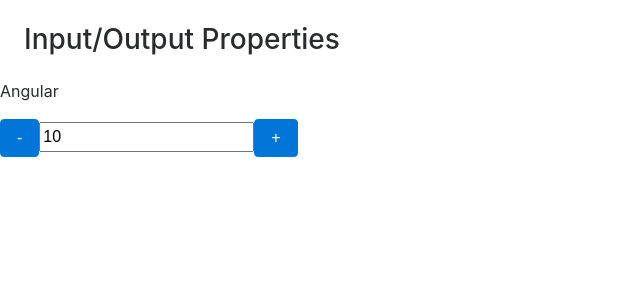
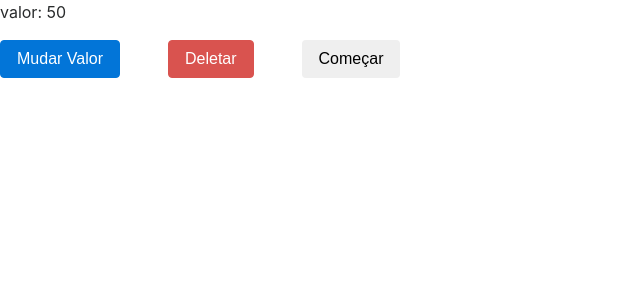
Before and after one commit to ernestopmaria/Angular_TrainingByLoiane, an Angular app in the folder databinding/: page / in a window 1280 px wide. Shown: the top 300 px of the page, without its empty margins (0-640 px from the left). Built offline with nearby package versions, Linux system fonts and the light colour scheme.

Commit message:
life cicle component

```diff
--- a/databinding/src/app/app.component.html
+++ b/databinding/src/app/app.component.html
@@ -1 +1,14 @@
-<app-databinding></app-databinding>
+<!--<app-databinding></app-databinding>-->
+<app-ciclo [valor]="valor" *ngIf="!deletarCiclo" class="mt-10"></app-ciclo>
+<div>
+  <button type="button" (click)="mudarValor()" class="btn btn-primary mr-5">
+    Mudar Valor
+  </button>
+  <button type="button" (click)="destruirCiclo()" class="btn btn-danger mr-5">
+    Deletar
+  </button>
+
+  <button type="button" (click)="comecarCiclo()" class="btn btn-alert">
+    Começar
+  </button>
+</div>
--- a/databinding/src/app/app.component.ts
+++ b/databinding/src/app/app.component.ts
@@ -3,8 +3,23 @@
 @Component({
   selector: 'app-root',
   templateUrl: './app.component.html',
-  styleUrls: ['./app.component.css']
+  styleUrls: ['./app.component.css'],
 })
 export class AppComponent {
   title = 'databinding';
+
+  valor: number = 50;
+  deletarCiclo: boolean = false;
+
+  mudarValor() {
+    this.valor++;
+  }
+
+  destruirCiclo() {
+    this.deletarCiclo = true;
+  }
+
+  comecarCiclo() {
+    this.deletarCiclo = false;
+  }
 }
--- a/databinding/src/app/app.module.ts
+++ b/databinding/src/app/app.module.ts
@@ -7,13 +7,15 @@
 import { MeuFormModule } from './meu-form/meu-form.module';
 import { InputpropertyComponent } from './inputproperty/inputproperty.component';
 import { OutputpropertyComponent } from './outputproperty/outputproperty.component';
+import { CicloComponent } from './ciclo/ciclo.component';
 
 @NgModule({
   declarations: [
     AppComponent,
     DatabindingComponent,
     InputpropertyComponent,
-    OutputpropertyComponent
+    OutputpropertyComponent,
+    CicloComponent
   ],
   imports: [
     BrowserModule,
--- /dev/null
+++ b/databinding/src/app/ciclo/ciclo.component.html
@@ -0,0 +1 @@
+<p>valor: {{ valorInicial }}</p>
--- /dev/null
+++ b/databinding/src/app/ciclo/ciclo.component.ts
@@ -0,0 +1,70 @@
+import {
+  Component,
+  OnInit,
+  OnChanges,
+  DoCheck,
+  AfterContentInit,
+  AfterContentChecked,
+  AfterViewInit,
+  AfterViewChecked,
+  OnDestroy,
+  Input,
+} from '@angular/core';
+
+@Component({
+  selector: 'app-ciclo',
+  templateUrl: './ciclo.component.html',
+  styleUrls: ['./ciclo.component.css'],
+})
+export class CicloComponent
+  implements
+    OnInit,
+    OnChanges,
+    DoCheck,
+    AfterContentInit,
+    AfterContentChecked,
+    AfterViewInit,
+    AfterViewChecked,
+    OnDestroy
+{
+  @Input('valor') valorInicial;
+
+  constructor() {
+    this.log('constructor');
+  }
+  private log(arg0: string) {
+    console.log(arg0);
+  }
+
+  ngOnChanges() {
+    this.log('ngOnChanges');
+  }
+
+  ngOnInit() {
+    this.log('ngOnInit');
+  }
+
+  ngDoCheck() {
+    this.log('ngDoCheck');
+  }
+
+  ngAfterContentInit() {
+    this.log('ngAfterContentInit');
+  }
+
+  ngAfterContentChecked() {
+    this.log('ngAfterContentChecked');
+  }
+
+  ngAfterViewInit() {
+    this.log('ngAfterViewInit');
+  }
+
+  ngAfterViewChecked() {
+    this.log('ngAfterViewChecked');
+  }
+
+  ngOnDestroy() {
+    this.log('ngOnDestroy');
+  }
+}
```
Also changed, not shown: databinding/src/app/ciclo/ciclo.component.css (added), 1 other file (tests, documents, lock files or other folders).
